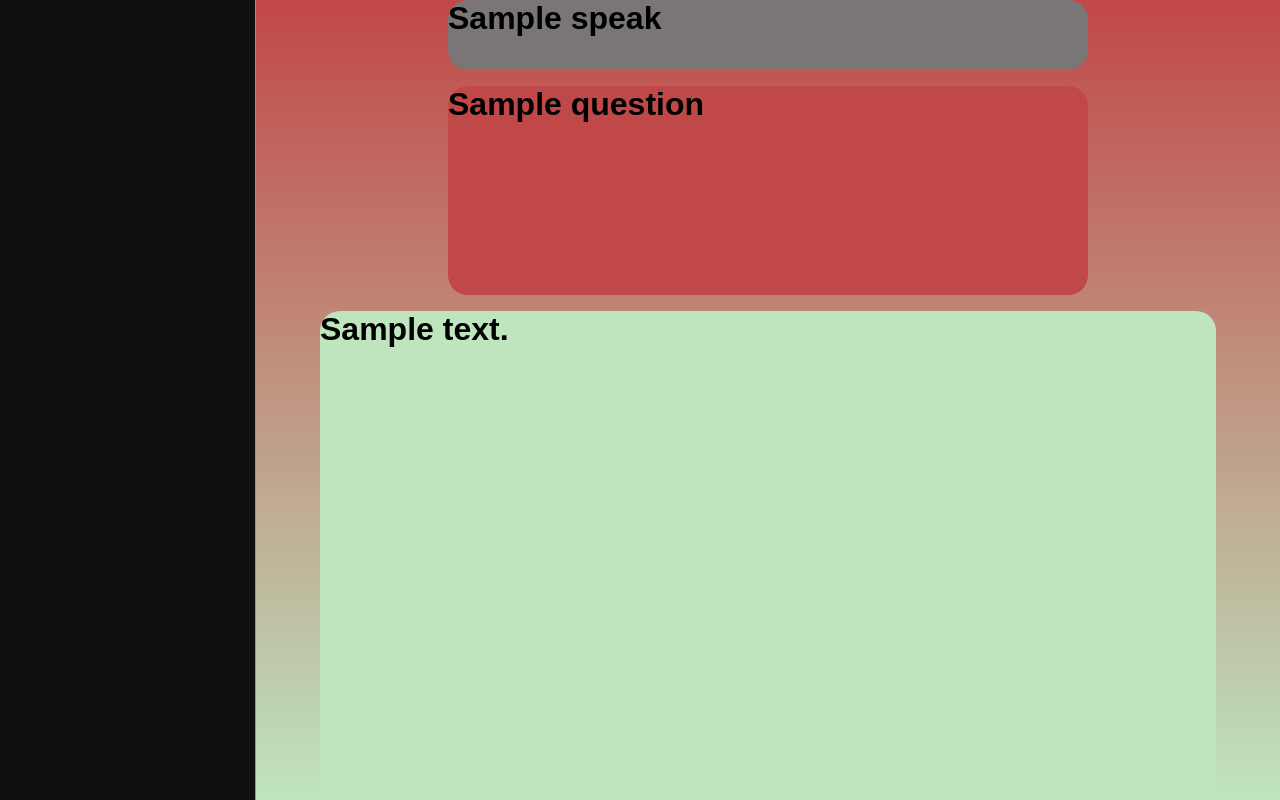
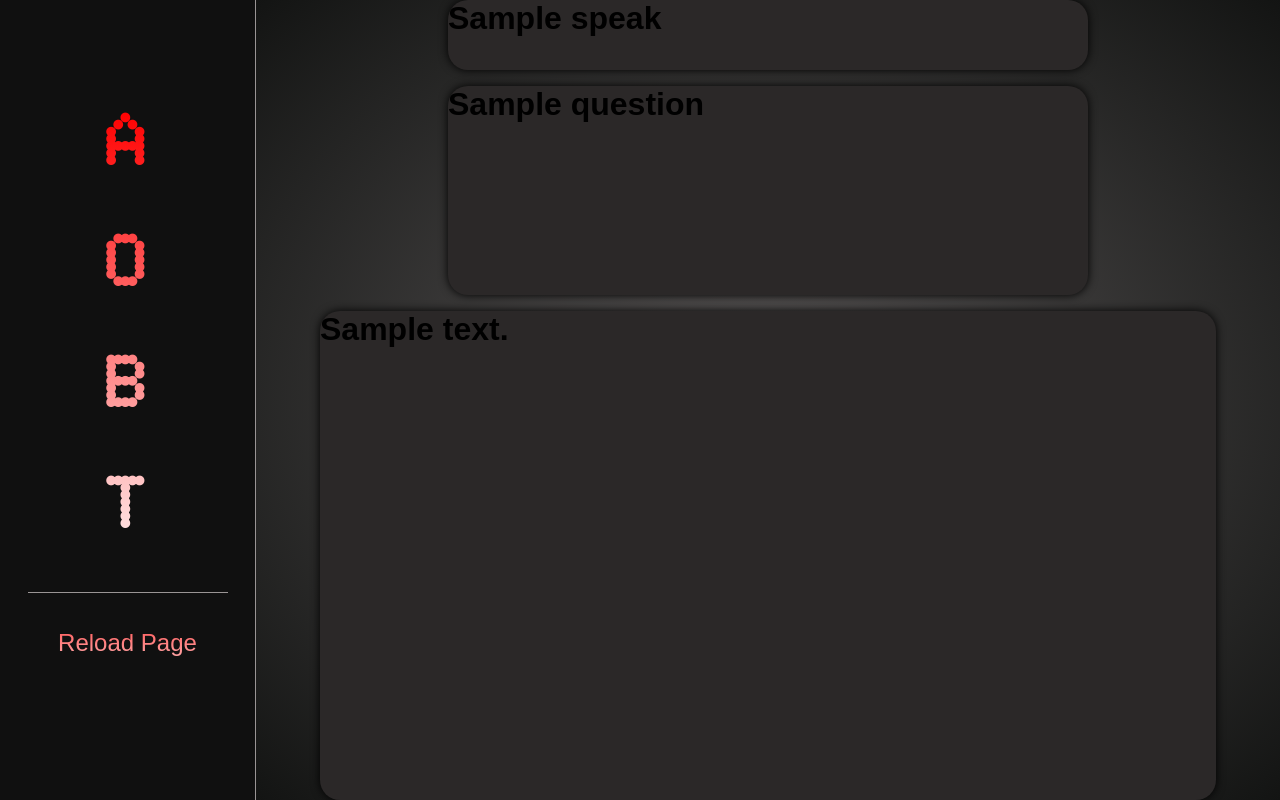
Before and after one commit to AKHIL-DyC/AOBT-python, a Flask app: template templates/index.html in a window 1280 px wide. Run offline with Flask 3, Linux system fonts and the light colour scheme; the template is opened without the code that fills it: most values are stand-ins (such as "Sample title", 1, 10 or a date in 2020).

Commit message:
changing fonts and colours

```diff
--- a/templates/index.html
+++ b/templates/index.html
@@ -11,10 +11,44 @@
         font-family: Arial;
         box-sizing: border-box;
       }
+      @font-face {
+        font-family: monument;
+        src: url(Monument.ttf);
+      }
+      @font-face {
+        font-family: googlebold;
+        src: url(googlebold.ttf);
+      }
+      @font-face {
+        font-family: nothing;
+        src: url(nothing.ttf);
+      }
+      #left h1 {
+        font-family: nothing;
+        background-image: linear-gradient(red, rgb(255, 255, 255));
+        -webkit-background-clip: text;
+        color: transparent;
+        /* color: white; */
+        font-size: 4rem;
+        writing-mode: vertical-lr;
+        text-orientation: upright;
+        letter-spacing: 50px;
+      }
       html,
       body {
         width: 100%;
         height: 100%;
+      }
+      button {
+        width: 200px;
+        aspect-ratio: 2;
+        /* background: rgb(29, 29, 49); */
+        border: none;
+        border-top: 1px solid rgb(154, 149, 149);
+        font-size: 1.5rem;
+        background-image: linear-gradient(red, rgb(255, 255, 255));
+        -webkit-background-clip: text;
+        color: transparent;
       }
       #main {
         display: flex;
@@ -23,16 +57,19 @@
       }
       #left {
         display: flex;
+        flex-direction: column;
         justify-content: center;
         align-items: center;
         width: 20vw;
         background-color: rgb(16, 16, 16);
         height: inherit;
         border-right: 1px solid rgb(153, 148, 148);
+        text-orientation: upright;
       }
+
       #right {
-        font-family: Arial, Helvetica, sans-serif;
-        background: linear-gradient(rgb(193, 72, 72), rgb(190, 229, 190));
+        font-family: nothing;
+        background: radial-gradient(rgb(87, 84, 84), rgb(19, 20, 19));
         justify-content: center;
         align-items: center;
         width: 80vw;
@@ -42,20 +79,23 @@
         gap: 2vh;
       }
       #head {
-        background-color: rgb(122, 118, 118);
+        background-color: rgb(43, 40, 40);
+        box-shadow: 0 0 10px black;
         width: 50vw;
         height: 10vh;
         border-radius: 20px;
       }
       #question {
         /* background-color: rgb(50, 50, 53); */
-        background-color: rgb(193, 72, 72);
+        background-color: rgb(43, 40, 40);
+        box-shadow: 0 0 10px black;
         height: 30vh;
         width: 50vw;
         border-radius: 20px;
       }
       #answer {
-        background-color: rgb(190, 229, 190);
+        background-color: rgb(43, 40, 40);
+        box-shadow: 0 0 10px black;
         height: 70vh;
         width: 70vw;
         border-radius: 20px;
@@ -72,7 +112,17 @@
   </head>
   <body>
     <div id="main">
-      <div id="left"></div>
+      <div id="left">
+        <h1>AOBT</h1>
+        <button onclick="reloadPage()">Reload Page</button>
+
+        <script>
+          function reloadPage() {
+            // Use JavaScript to reload the page
+            location.reload();
+          }
+        </script>
+      </div>
       <div id="right">
         <div id="head">
           <h1>{{speak}}</h1>
```
Also changed, not shown: googlebold.ttf (added), monument.ttf (added), nothing.ttf (added).
